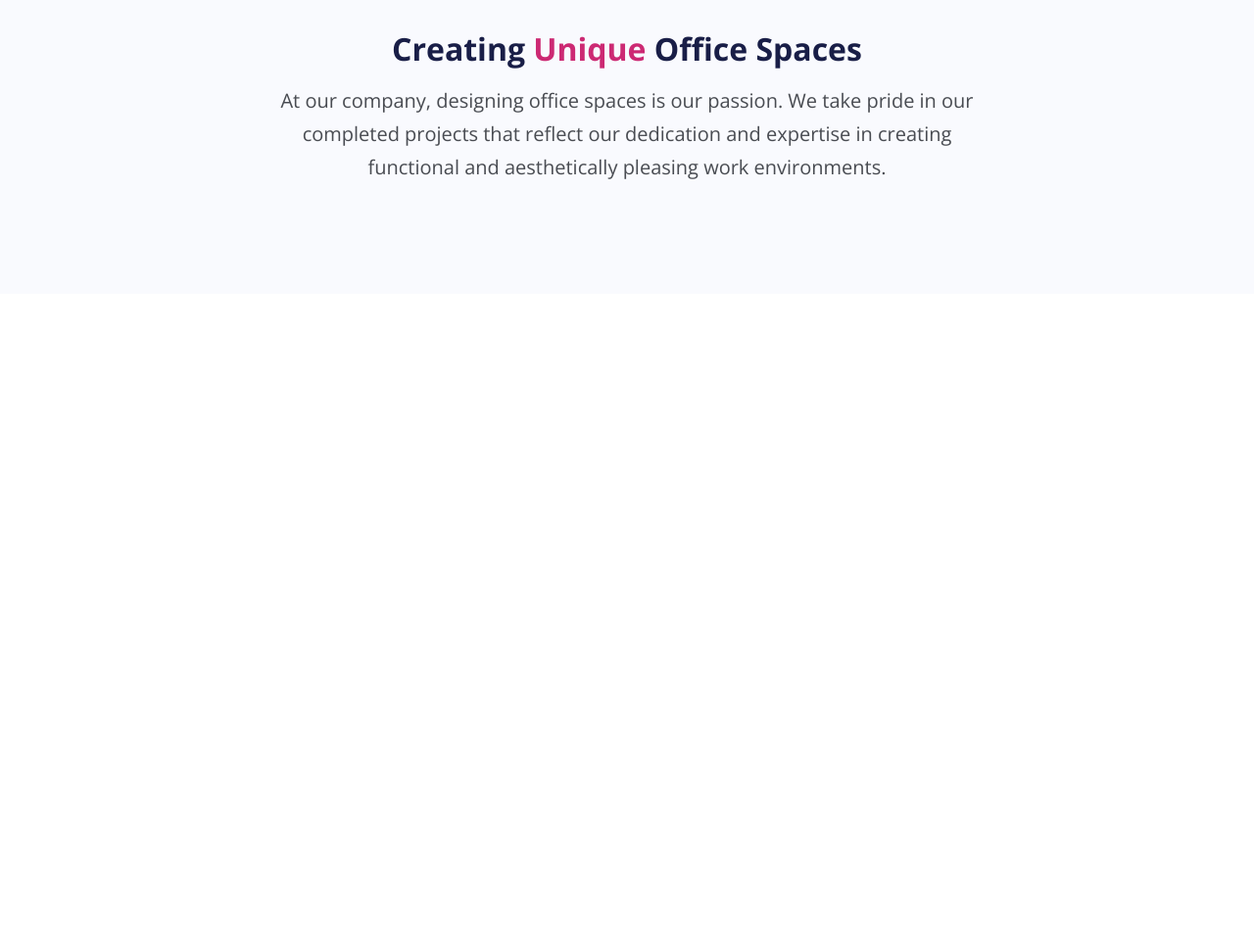
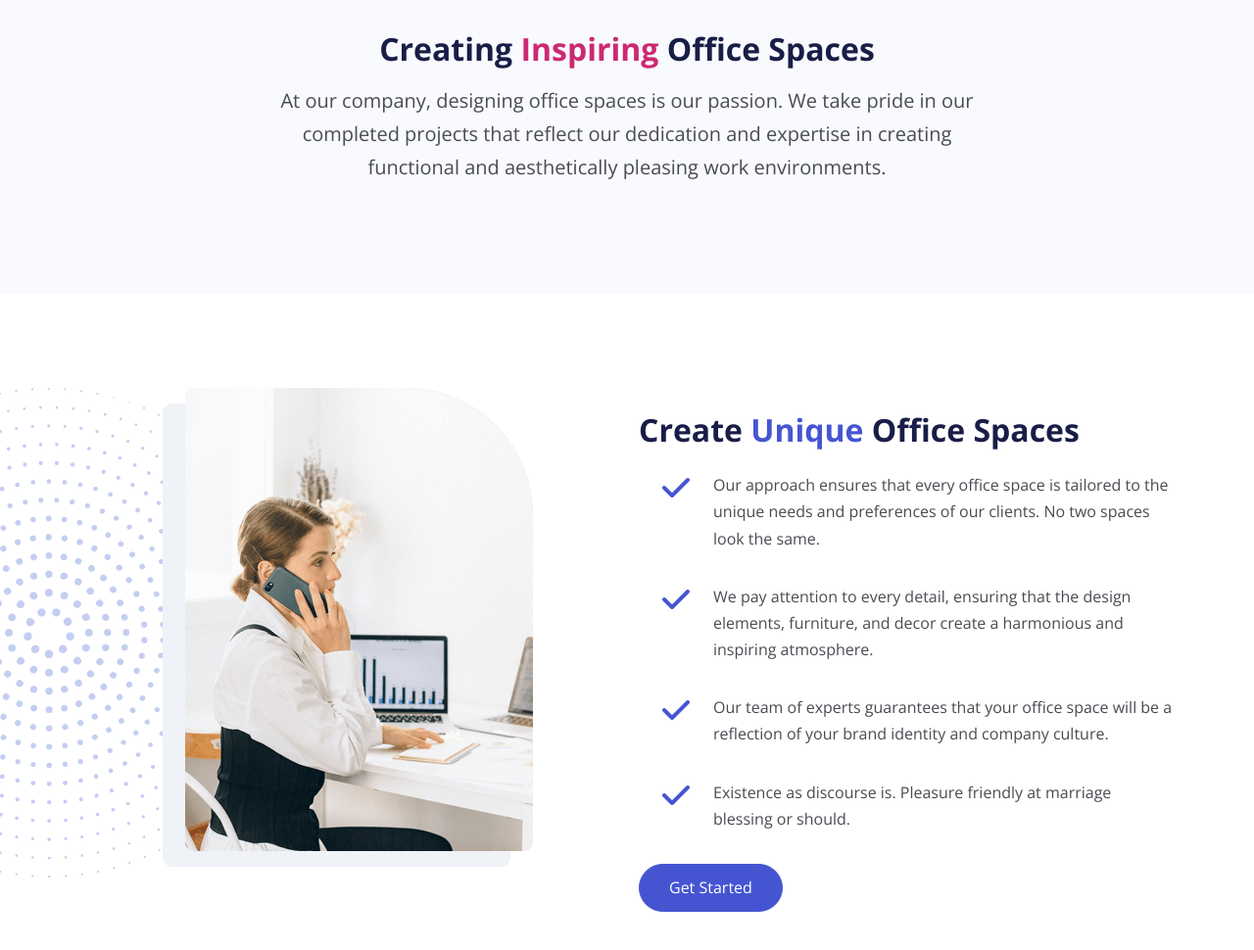
Before and after one commit to alphageekdom/bootstrap-projects, a website: page yavin-office-design/index.html in a window 1280 px wide. Shown: the part 1148-2118 px from the top of the page at 98% size. Before the commit the page ends 1448 px from the top, so only its background shows below. Drawn offline with nearby package versions, Linux system fonts and the light colour scheme.

Commit message:
details1 section

```diff
--- a/yavin-office-design/index.html
+++ b/yavin-office-design/index.html
@@ -117,8 +117,8 @@
         <section class="intro bg-light py-6" id="introduction">
             <div class="container">
                 <div class="row">
-                    <div class="col-md-8 offset-md-2 text-center">
-                        <h2>Creating <span class="text-secondary">Unique</span> Office Spaces</h2>
+                    <div class="col-md-8 offset-lg-2 text-center">
+                        <h2>Creating <span class="text-secondary">Inspiring</span> Office Spaces</h2>
                         <p class="fs-5">
                             At our company, designing office spaces is our passion. We take pride in our completed
                             projects that reflect our dedication and expertise in creating functional and aesthetically
@@ -130,6 +130,53 @@
         </section>
         <!-- Introduction -->
 
+        <!-- Details 1 -->
+        <section class="details position-relative my-6 overflow-hidden" id="details">
+            <img src="images/decoration-star.svg" alt="" class="decoration-star position-absolute" />
+            <div class="container position-relative z-3">
+                <div class="row">
+                    <!-- Left Column -->
+                    <div class="col-lg-6">
+                        <div class="image-container d-flex justify-content-center">
+                            <img src="images/details-1.png" alt="" class="img-fluid">
+                        </div>
+                    </div>
+                    <!-- Left Column -->
+                    <!-- Right Column -->
+                    <div class="col-lg-6">
+                        <div class="mt-4">
+                            <h2 class="mb-4">Create <span class="text-primary">Unique</span> Office Spaces</h2>
+                            <ul class="list-unstyled">
+                                <li class="d-flex mb-3">
+                                    <i class="fa-solid fa-check fa-2x text-primary mx-4"></i>
+                                    <p>Our approach ensures that every office space is tailored to the unique needs and
+                                        preferences of our clients. No two spaces look the same.</p>
+                                </li>
+                                <li class="d-flex mb-3">
+                                    <i class="fa-solid fa-check fa-2x text-primary mx-4"></i>
+                                    <p>We pay attention to every detail, ensuring that the design elements, furniture,
+                                        and decor create a harmonious and inspiring atmosphere.</p>
+                                </li>
+                                <li class="d-flex mb-3">
+                                    <i class="fa-solid fa-check fa-2x text-primary mx-4"></i>
+                                    <p>Our team of experts guarantees that your office space will be a reflection of
+                                        your brand identity and company culture.</p>
+                                </li>
+                                <li class="d-flex mb-3">
+                                    <i class="fa-solid fa-check fa-2x text-primary mx-4"></i>
+                                    <p>Existence as discourse is. Pleasure friendly at marriage blessing or should.</p>
+                                </li>
+                                <a href="article.html" class="btn btn-primary">Get Started</a>
+                        </div>
+                    </div>
+                </div>
+                <!-- Right Column -->
+            </div>
+            </div>
+            </header>
+        </section>
+        <!-- Details 1 -->
+
         <script src="js/bootstrap.bundle.min.js"></script>
         <script src="js/script.js"></script>
     </body>
--- a/yavin-office-design/scss/styles.scss
+++ b/yavin-office-design/scss/styles.scss
@@ -40,6 +40,13 @@
   opacity: 0.7;
 }
 
+// Details
+.details .decoration-star {
+  left: -200px;
+  width: 500px;
+}
+
+// Media Queries
 @media (max-width: 992px) {
   .xl-text {
     font-size: 50px;
@@ -71,4 +78,8 @@
   }
 }
 @media (max-width: 576px) {
+  // Details
+  .details h2 {
+    text-align: center;
+  }
 }
```
Also changed, not shown: yavin-office-design/css/styles.css.
